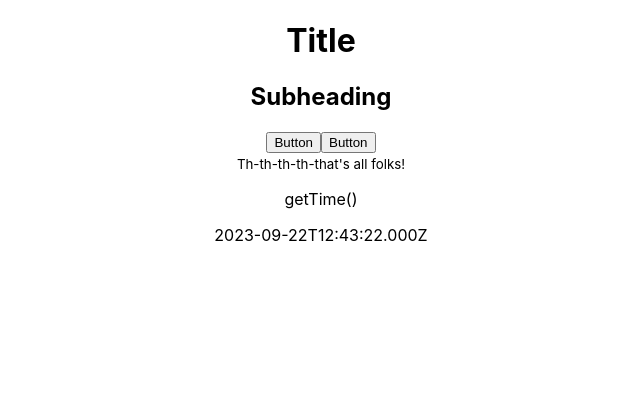
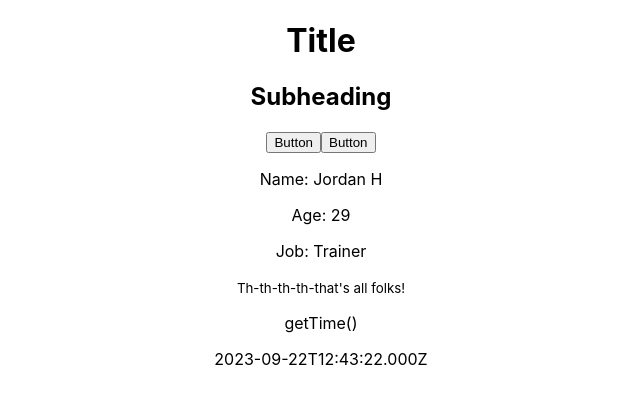
Before and after one commit to JHarry444/Sky-6-React, a React (Create React App) app: page / in a window 1280 px wide. Shown: the top 404 px of the page, without its empty margins (319-959 px from the left). Built offline with nearby package versions, Linux system fonts and the light colour scheme.

Commit message:
Static data example

```diff
--- a/src/App.js
+++ b/src/App.js
@@ -3,6 +3,7 @@ import './App.css';
 import Header from './components/Header';
 import Footer from './components/Footer';
 import Button from './components/Button';
+import Trainer from './components/Trainer';
 
 function App() {
   return (
@@ -10,6 +11,7 @@ function App() {
       <Header />
       {Button()}
       <Button/>
+      <Trainer/>
       <Footer />
     </div>
   );
--- /dev/null
+++ b/src/components/Trainer.jsx
@@ -0,0 +1,11 @@
+import trainerData from './trainers.json';
+
+const Trainer = () => {
+    return ( <>
+        <p>Name: {trainerData.name}</p>
+        <p>Age: {trainerData.age}</p>
+        <p>Job: {trainerData.job}</p>
+    </> );
+}
+
+export default Trainer;
--- /dev/null
+++ b/src/components/trainers.json
@@ -0,0 +1,5 @@
+{
+    "name": "Jordan H",
+    "age": 29,
+    "job": "Trainer"
+}
```
